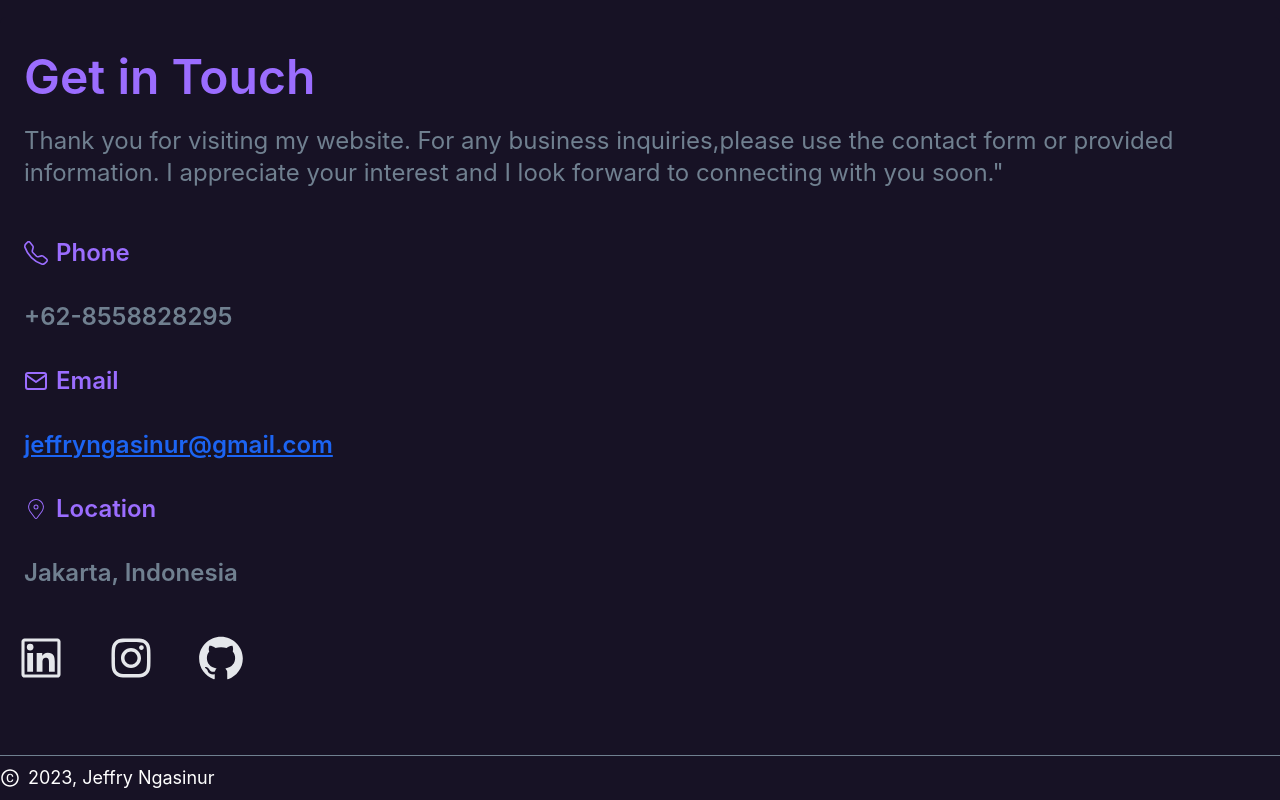
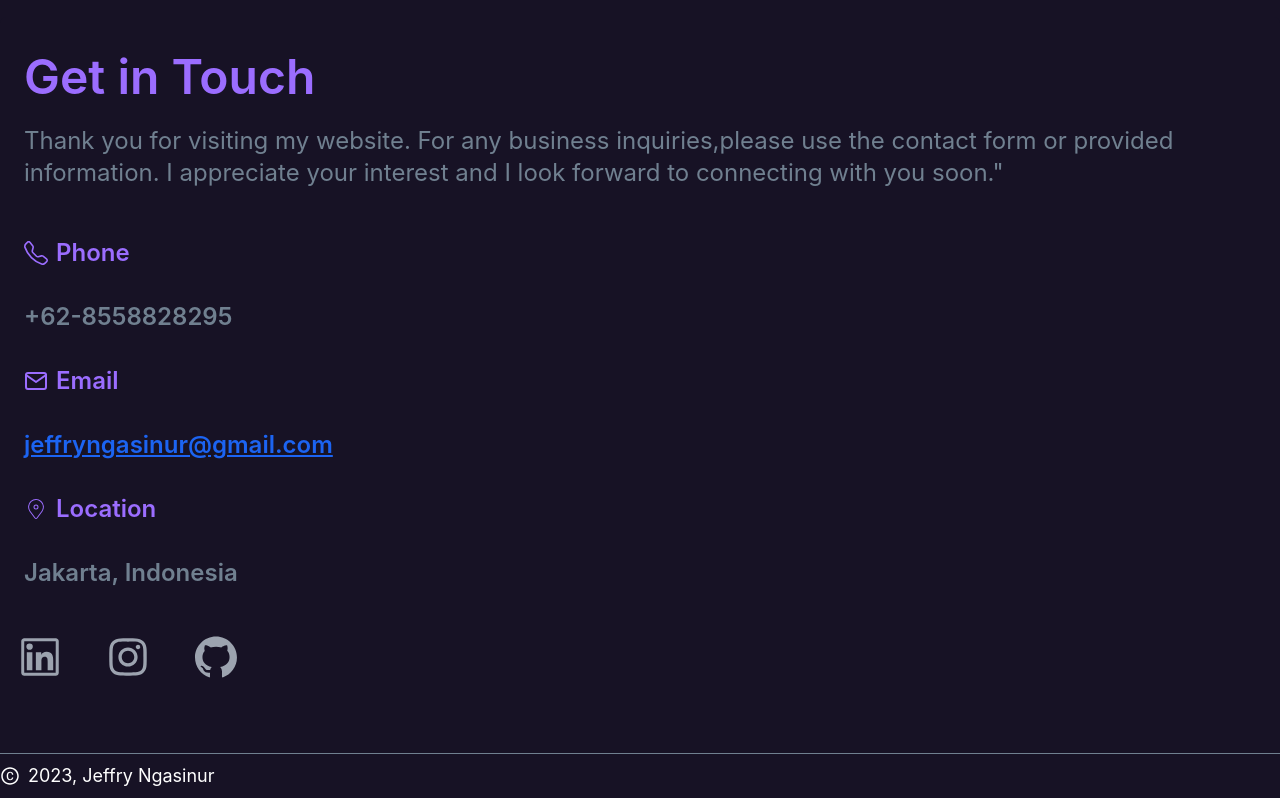
Before and after one commit to grx45/web-portofolio, a React (Create React App) app: page / in a window 1280 px wide. Shown: the part 2164-2964 px from the top of the page. Built offline with nearby package versions, Linux system fonts and the light colour scheme.

Commit message:
contact icons resize

```diff
--- a/src/Component/Contact.jsx
+++ b/src/Component/Contact.jsx
@@ -55,20 +55,14 @@ function Contact() {
           </h3>
         </div>
         <div className="my-4 flex gap-10 px-4 lg:my-8">
-          <a
-            className="linkedin-icon"
-            href="https://www.linkedin.com/in/jeffry-ngasinur-900547204/"
-          >
-            <AiOutlineLinkedin />
+          <a href="https://www.linkedin.com/in/jeffry-ngasinur-900547204/">
+            <AiOutlineLinkedin className="text-3xl md:text-5xl text-gray-400" />
           </a>
-          <a
-            className="linkedin-icon"
-            href="https://www.instagram.com/grx45/?hl=en"
-          >
-            <AiOutlineInstagram className="insta-icon" />
+          <a href="https://www.instagram.com/grx45/?hl=en">
+            <AiOutlineInstagram className="text-3xl md:text-5xl text-gray-400" />
           </a>
-          <a className="linkedin-icon" href="https://github.com/grx45">
-            <AiFillGithub className="github-icon" />
+          <a href="https://github.com/grx45">
+            <AiFillGithub className="text-3xl md:text-5xl text-gray-400" />
           </a>
         </div>
 
--- a/src/Component/Skills.jsx
+++ b/src/Component/Skills.jsx
@@ -1,6 +1,6 @@
 import React from "react";
 import { DiJavascript, DiHtml5, DiCss3, DiReact } from "react-icons/di";
-import { SiTailwindcss, SiBootstrap } from "react-icons/si";
+import { SiTailwindcss, SiBootstrap,} from "react-icons/si";
 
 function Skills() {
   return (
```
